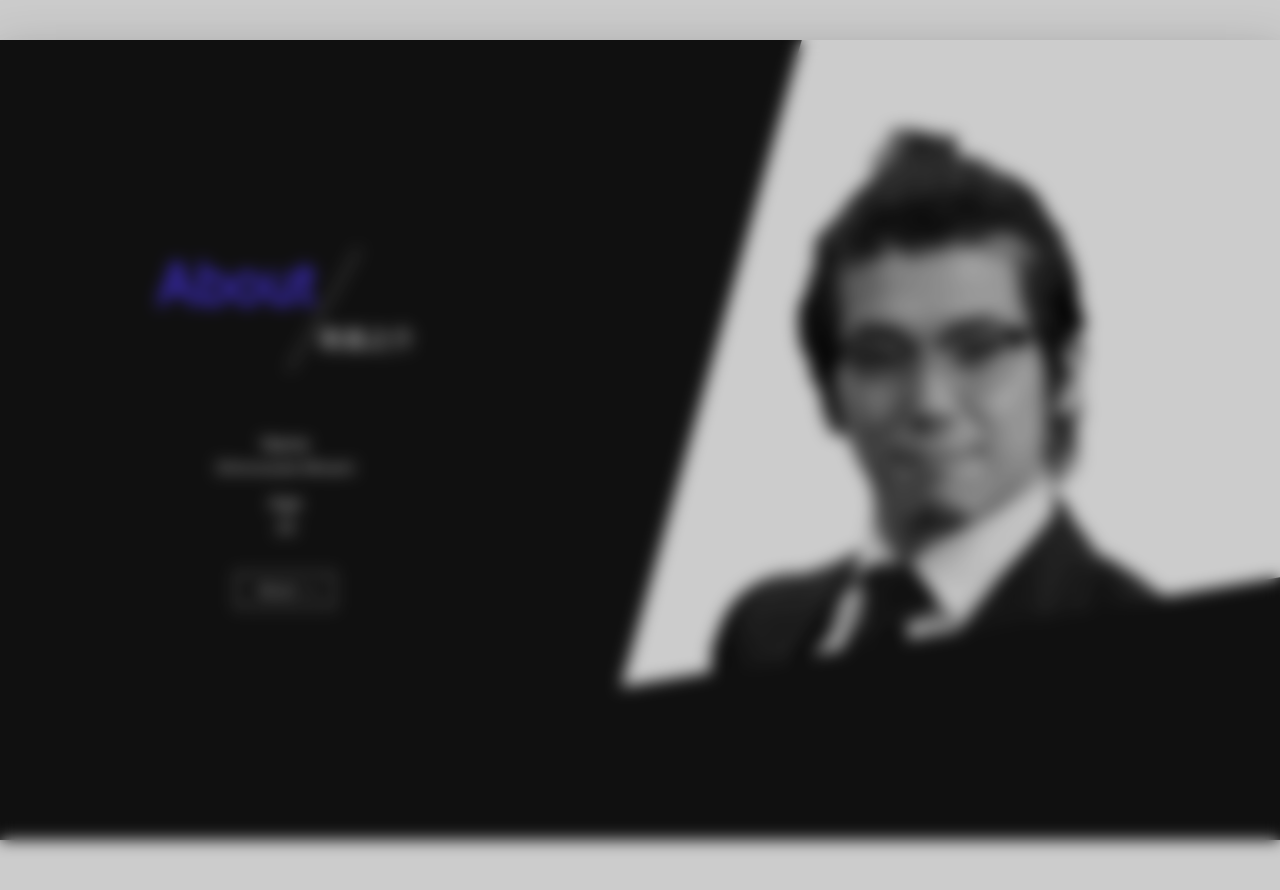
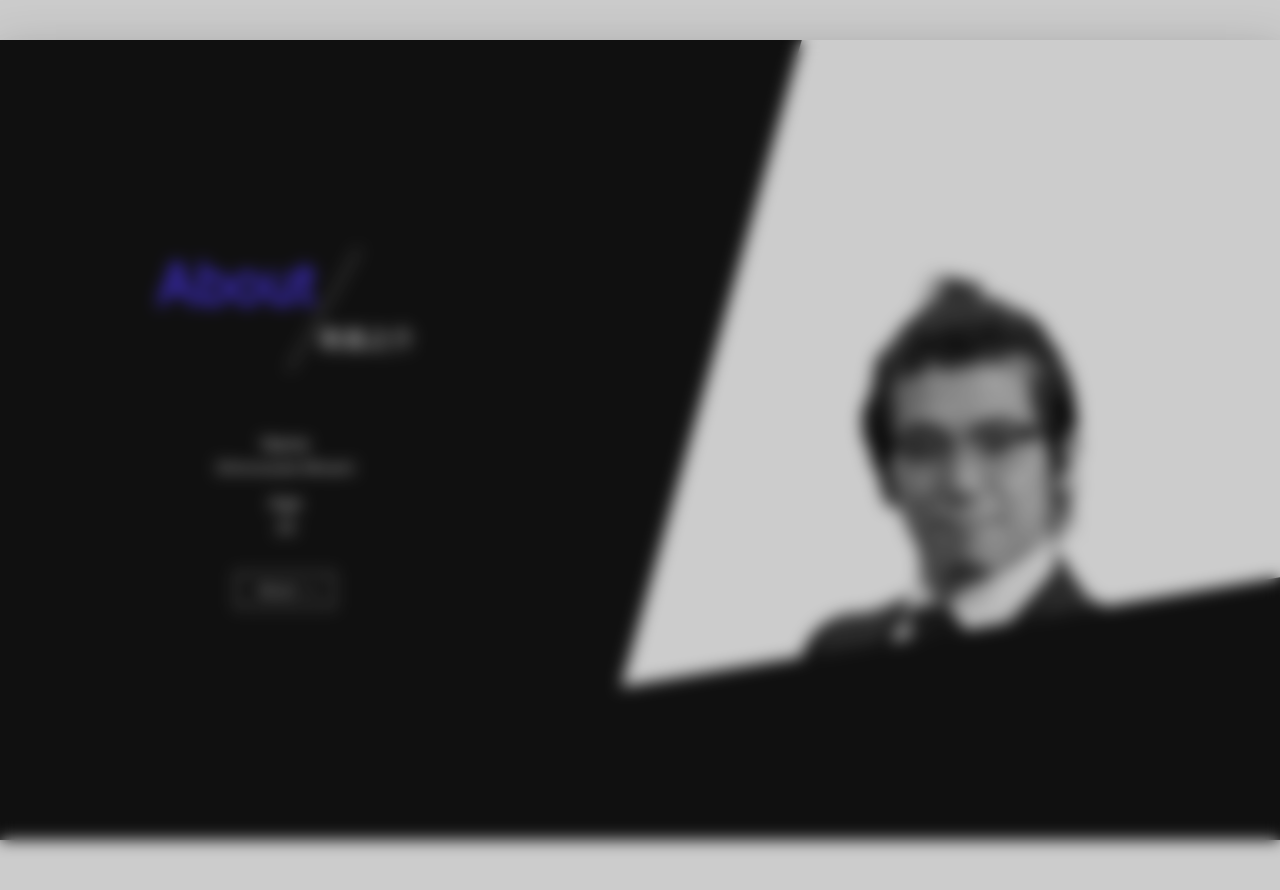
Before and after one commit to ideajackdesign/ideajack, a Next.js app: page / in a window 1280 px wide. Shown: the part 960-1850 px from the top of the page. Built offline with nearby package versions, Linux system fonts and the light colour scheme.

Commit message:
Fix: プロフィール写真を変更

```diff
--- a/src/components/templates/AboutSection/index.tsx
+++ b/src/components/templates/AboutSection/index.tsx
@@ -83,8 +83,8 @@ const AboutSection: FC = ({ children }) => {
                 <Image
                   src="/assets/image/profile.png"
                   alt=""
-                  width="1269"
-                  height="1350"
+                  width="700"
+                  height="700"
                 />
               </Box>
             </Box>
```
Also changed, not shown: public/assets/image/profile.png.
